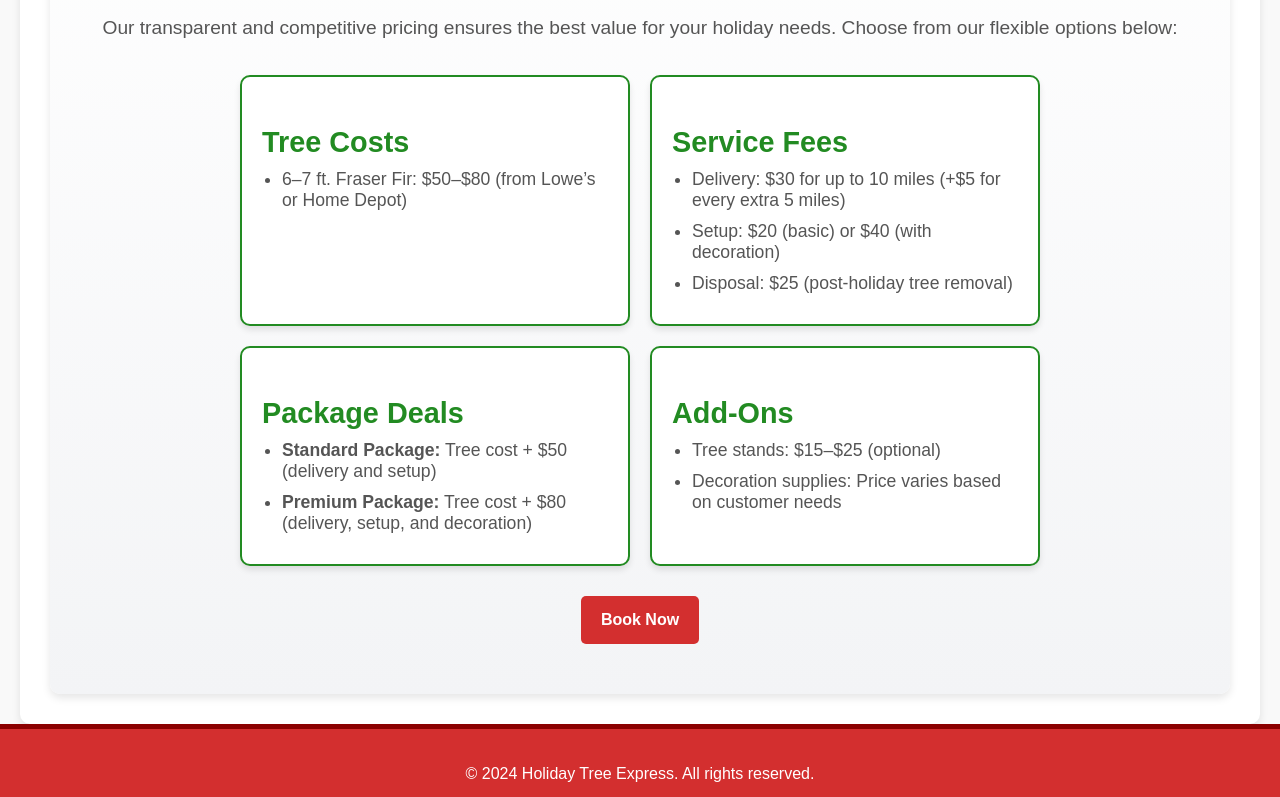
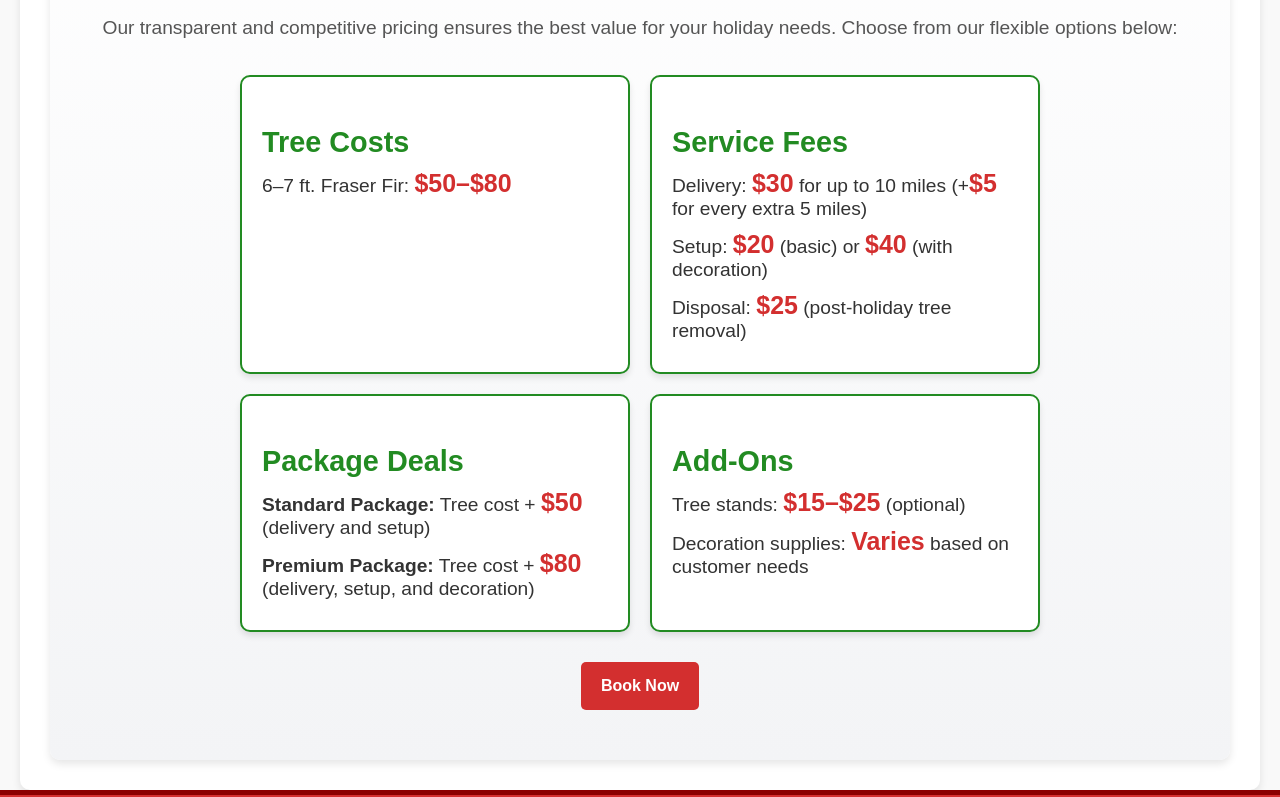
Before and after one commit to HolidayBros/HolidayTreeExpress, a plain HTML site: page pricing.html in a window 1280 px wide. Shown: the part 533-1330 px from the top of the page. Drawn offline with Linux system fonts and the light colour scheme.

Commit message:
Add files via upload

```diff
--- a/pricing.html
+++ b/pricing.html
@@ -54,15 +54,21 @@
         }
 
         .pricing-card ul {
-            list-style-type: disc;
+            list-style-type: none;
             margin: 0;
-            padding-left: 20px;
+            padding: 0;
         }
 
         .pricing-card ul li {
-            font-size: 1.1em;
+            font-size: 1.2em;
             margin-bottom: 10px;
-            color: #555;
+            color: #333;
+        }
+
+        .pricing-card ul li span {
+            font-weight: bold;
+            color: #d32f2f;
+            font-size: 1.3em;
         }
 
         .call-to-action {
@@ -104,7 +110,7 @@
                 <div class="pricing-card">
                     <h3>Tree Costs</h3>
                     <ul>
-                        <li>6–7 ft. Fraser Fir: $50–$80 (from Lowe’s or Home Depot)</li>
+                        <li>6–7 ft. Fraser Fir: <span>$50–$80</span></li>
                     </ul>
                 </div>
 
@@ -112,9 +118,9 @@
                 <div class="pricing-card">
                     <h3>Service Fees</h3>
                     <ul>
-                        <li>Delivery: $30 for up to 10 miles (+$5 for every extra 5 miles)</li>
-                        <li>Setup: $20 (basic) or $40 (with decoration)</li>
-                        <li>Disposal: $25 (post-holiday tree removal)</li>
+                        <li>Delivery: <span>$30</span> for up to 10 miles (+<span>$5</span> for every extra 5 miles)</li>
+                        <li>Setup: <span>$20</span> (basic) or <span>$40</span> (with decoration)</li>
+                        <li>Disposal: <span>$25</span> (post-holiday tree removal)</li>
                     </ul>
                 </div>
 
@@ -122,8 +128,8 @@
                 <div class="pricing-card">
                     <h3>Package Deals</h3>
                     <ul>
-                        <li><strong>Standard Package:</strong> Tree cost + $50 (delivery and setup)</li>
-                        <li><strong>Premium Package:</strong> Tree cost + $80 (delivery, setup, and decoration)</li>
+                        <li><strong>Standard Package:</strong> Tree cost + <span>$50</span> (delivery and setup)</li>
+                        <li><strong>Premium Package:</strong> Tree cost + <span>$80</span> (delivery, setup, and decoration)</li>
                     </ul>
                 </div>
 
@@ -131,8 +137,8 @@
                 <div class="pricing-card">
                     <h3>Add-Ons</h3>
                     <ul>
-                        <li>Tree stands: $15–$25 (optional)</li>
-                        <li>Decoration supplies: Price varies based on customer needs</li>
+                        <li>Tree stands: <span>$15–$25</span> (optional)</li>
+                        <li>Decoration supplies: <span>Varies</span> based on customer needs</li>
                     </ul>
                 </div>
             </div>
```
